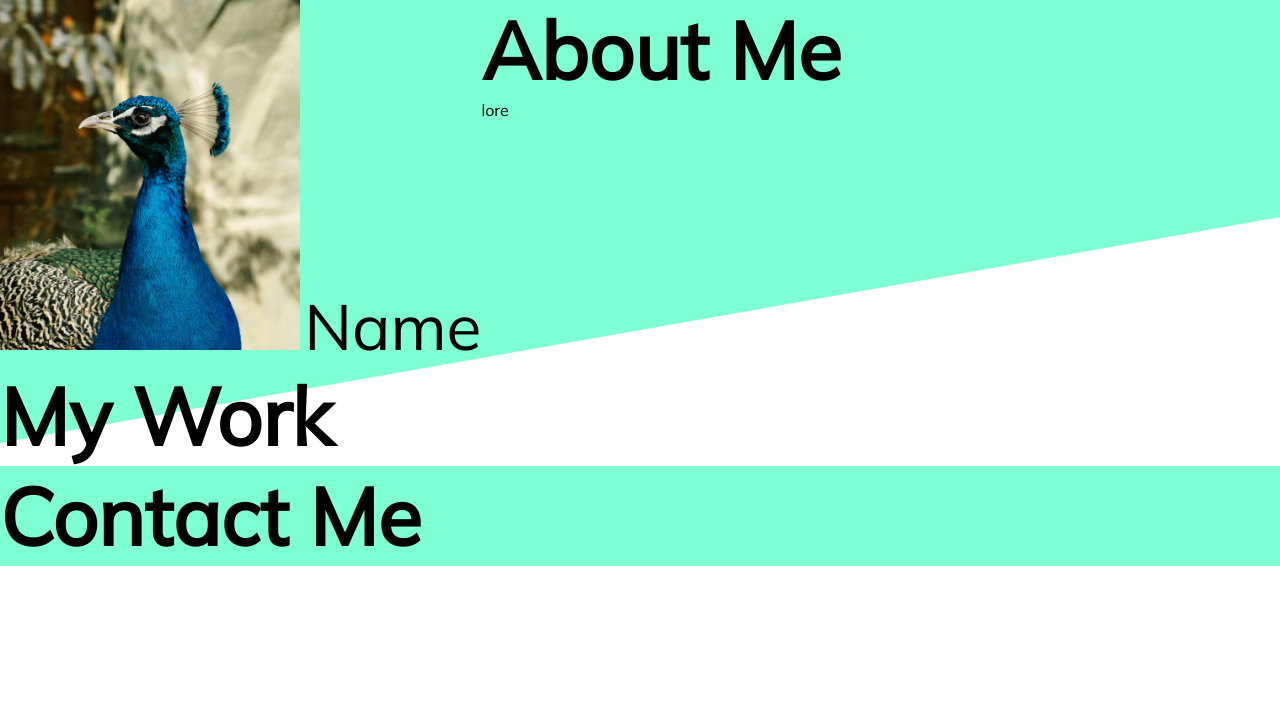
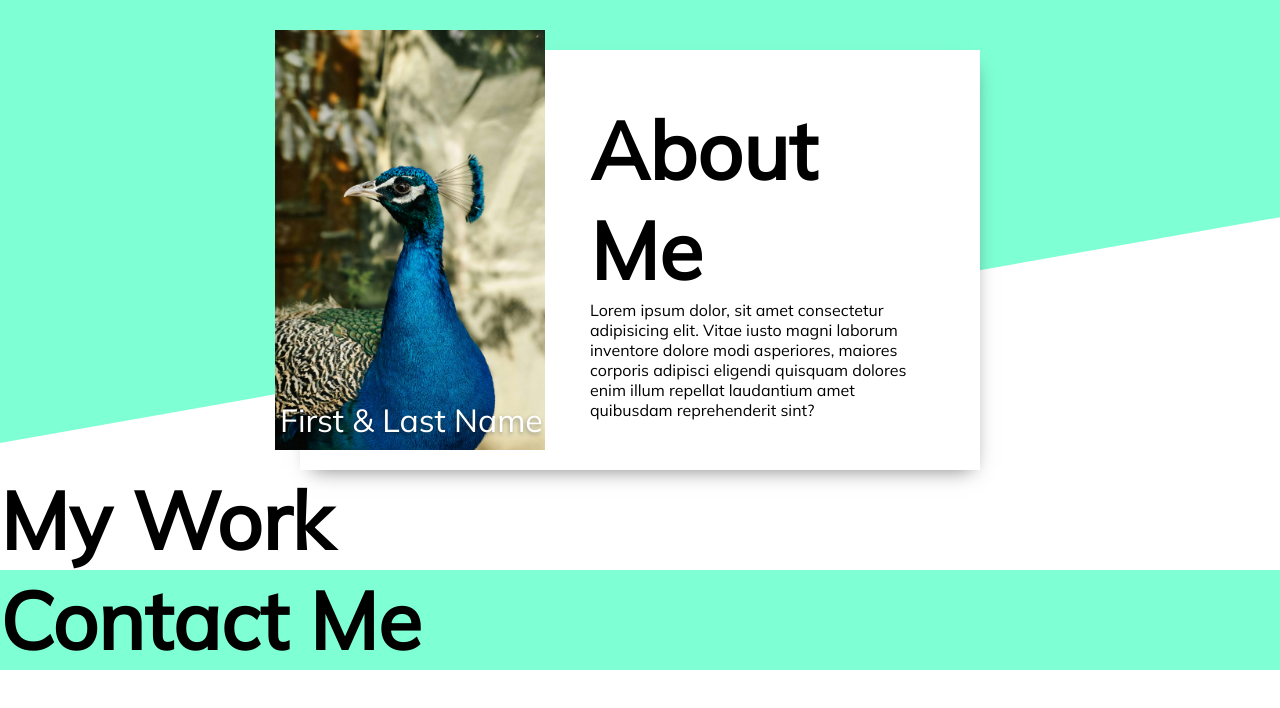
Before and after one commit to chocoisntlate/responsive-portfolio, a website built with webpack: page src/template.html in a window 1280 px wide. Shown: the top 708 px of the page. Built offline with nearby package versions, Linux system fonts and the light colour scheme.

Commit message:
this is hard

```diff
--- a/src/styles.css
+++ b/src/styles.css
@@ -14,13 +14,26 @@ body {
 }
 
 img {
-    width: 300px;
-    height: 350px;
+    width: 180px;
+    height: 280px;
     object-fit: cover;
+
+    transform: scale(1.5) translateX(-20px);
 }
 
 .img-container span {
-    font-size: 4em;
+    font-size: 2em;
+    width: 10em;
+    text-align: left;
+    color: white;
+    text-shadow: -1px 2px 4px rgba(25, 25, 27, 0.42);
+    position: absolute;
+    left: -70px;
+    top: 300px;
+}
+
+.img-container {
+    position: relative;
 }
 
 .title {
@@ -29,7 +42,22 @@ img {
 }
 
 .about-me-container {
+    margin-top: 50px;
     display: flex;
+    justify-content: center;
+}
+
+.about-me-background {
+    box-shadow: 2px 9px 20px -10px rgba(0,0,0,0.54);
+    background-color: white;
+    padding: 20px;
+    max-width: 50%;
+
+    display: flex;
+}
+
+.about-me-background > * {
+    margin: 30px;
 }
 
 .contact-me-container {
--- a/src/template.html
+++ b/src/template.html
@@ -9,13 +9,16 @@
     <div class="about-me-accent">
     </div>
     <div class="about-me-container">
-        <div class="img-container">
-            <img class="img" src="../assets/pexels-lexi-lauwers-1431940-18312817.jpg" alt="">
-            <span>Name</span>
-        </div>
-        <div class="about-me-text">
-            <h1 class="title">About Me</h1>
-            <p>lore</p>
+        <div class="about-me-background">
+            <div class="img-container">
+                <img class="img" src="../assets/pexels-lexi-lauwers-1431940-18312817.jpg" alt="">
+                <span>First & Last Name</span>
+            </div>
+            <div class="about-me-text">
+                <h1 class="title">About Me</h1>
+                <p>Lorem ipsum dolor, sit amet consectetur adipisicing elit. Vitae iusto magni laborum inventore dolore modi asperiores, maiores corporis adipisci eligendi quisquam dolores enim illum repellat laudantium amet quibusdam reprehenderit sint?</p>
+            </div>
+
         </div>
     </div>
     <div class="project-container">
```
